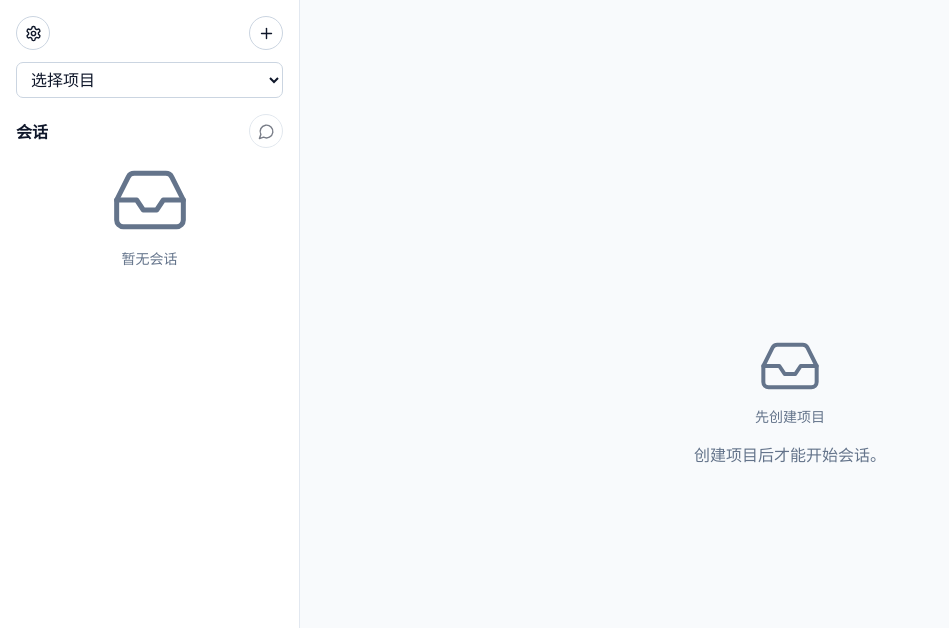
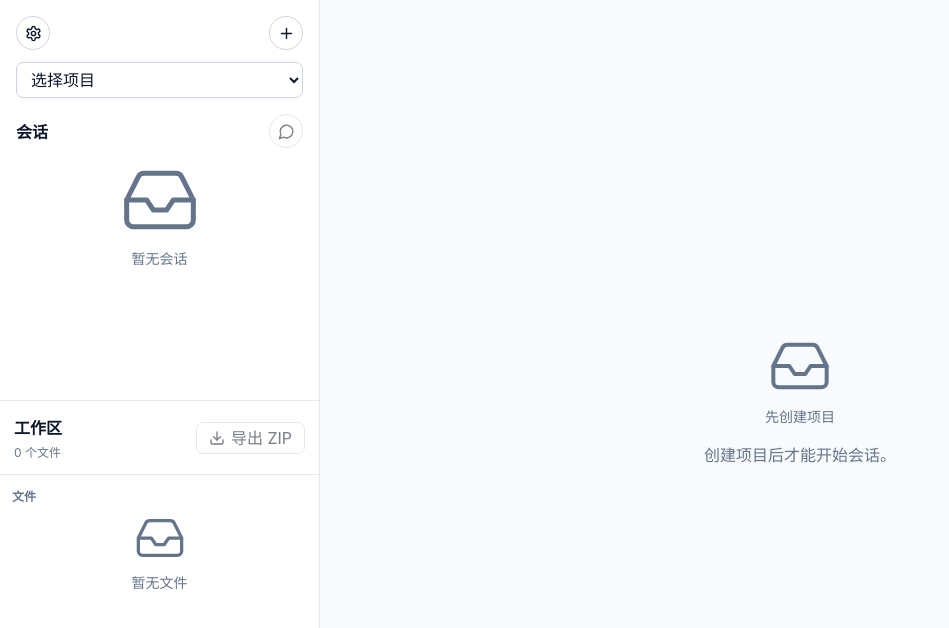
Before and after one commit to confusionWill/hpTry, a Vue app: page / in a window 1280 px wide. Shown: the top 628 px of the page, without its empty margins (0-949 px from the left). Built offline with nearby package versions, Linux system fonts and the light colour scheme.

Commit message:
页面框架调整

```diff
--- a/src/components/ChatPanel.vue
+++ b/src/components/ChatPanel.vue
@@ -137,8 +137,6 @@
             </UiButton>
           </div>
         </div>
-
-        <WorkspacePanel />
       </div>
     </template>
   </section>
@@ -153,7 +151,6 @@ import UiButton from '@/components/ui/UiButton.vue'
 import UiEmpty from '@/components/ui/UiEmpty.vue'
 import UiTextarea from '@/components/ui/UiTextarea.vue'
 import MarkdownPreview from '@/components/MarkdownPreview.vue'
-import WorkspacePanel from '@/components/WorkspacePanel.vue'
 import { AGENT_SYSTEM_PROMPT, CONVERSATION_TITLE_PROMPT } from '@/services/agent/prompts'
 import { ChatCompletionRequestError } from '@/services/openai'
 import { useAgentStore } from '@/stores/agent'
@@ -671,9 +668,4 @@ function handleComposerAction() {
   padding: 14px 18px;
 }
 
-@media (max-width: 1180px) {
-  .chat-panel__body {
-    min-width: 980px;
-  }
-}
 </style>
--- a/src/components/ProjectConversationSidebar.vue
+++ b/src/components/ProjectConversationSidebar.vue
@@ -263,12 +263,11 @@ async function confirmDeleteConversation(conversationId: string) {
 <style scoped>
 .sidebar {
   display: flex;
-  width: 300px;
-  min-width: 300px;
+  width: 100%;
+  min-width: 0;
   height: 100%;
   flex-direction: column;
   gap: 16px;
-  border-right: 1px solid var(--ui-border-color-light);
   background: var(--ui-bg-color);
   padding: 16px;
 }
--- a/src/components/WorkspacePanel.vue
+++ b/src/components/WorkspacePanel.vue
@@ -77,11 +77,11 @@ async function exportZip() {
 <style scoped>
 .workspace-panel {
   display: flex;
-  width: 380px;
-  min-width: 380px;
+  width: 100%;
+  min-width: 0;
   height: 100%;
   flex-direction: column;
-  border-left: 1px solid var(--ui-border-color-light);
+  border-top: 1px solid var(--ui-border-color-light);
   background: var(--ui-bg-color);
 }
 
@@ -127,8 +127,8 @@ async function exportZip() {
 
 @media (max-width: 1180px) {
   .workspace-panel {
-    width: 330px;
-    min-width: 330px;
+    width: 100%;
+    min-width: 0;
   }
 }
 </style>
--- a/src/locales/en.json
+++ b/src/locales/en.json
@@ -94,6 +94,7 @@
     "fileCount": "{count} files",
     "files": "Files",
     "preview": "Content",
+    "placeholder": "Middle placeholder",
     "emptyFiles": "No files yet",
     "emptyPreview": "Select a file to view content",
     "exportZip": "Export ZIP",
--- a/src/locales/zh-CN.json
+++ b/src/locales/zh-CN.json
@@ -94,6 +94,7 @@
     "fileCount": "{count} 个文件",
     "files": "文件",
     "preview": "内容",
+    "placeholder": "中间占位区",
     "emptyFiles": "暂无文件",
     "emptyPreview": "选择一个文件查看内容",
     "exportZip": "导出 ZIP",
--- a/src/views/AgentWorkspace.vue
+++ b/src/views/AgentWorkspace.vue
@@ -1,6 +1,9 @@
 <template>
   <main class="workspace">
-    <ProjectConversationSidebar @open-providers="providerDialogVisible = true" />
+    <aside class="workspace__left">
+      <ProjectConversationSidebar @open-providers="providerDialogVisible = true" />
+      <WorkspacePanel />
+    </aside>
 
     <section v-if="store.projects.length === 0 && !store.loading" class="project-empty">
       <UiEmpty :description="t('project.emptyTitle')">
@@ -9,6 +12,10 @@
     </section>
 
     <template v-else>
+      <section class="workspace__placeholder">
+        <UiEmpty :description="t('workspace.placeholder')" :image-size="72" />
+      </section>
+
       <ChatPanel />
     </template>
 
@@ -23,6 +30,7 @@ import { useI18n } from 'vue-i18n'
 import ChatPanel from '@/components/ChatPanel.vue'
 import ProjectConversationSidebar from '@/components/ProjectConversationSidebar.vue'
 import ProviderManager from '@/components/ProviderManager.vue'
+import WorkspacePanel from '@/components/WorkspacePanel.vue'
 import UiEmpty from '@/components/ui/UiEmpty.vue'
 import { useAgentStore } from '@/stores/agent'
 
@@ -37,15 +45,36 @@ onMounted(() => {
 
 <style scoped>
 .workspace {
-  display: flex;
+  display: grid;
+  grid-template-columns: 320px minmax(320px, 1fr) minmax(240px, 23vw);
   width: 100%;
   height: 100%;
   overflow: hidden;
 }
 
+.workspace__left {
+  display: grid;
+  min-width: 0;
+  min-height: 0;
+  border-right: 1px solid var(--ui-border-color-light);
+  background: var(--ui-bg-color);
+  grid-template-rows: minmax(0, 1fr) minmax(0, 1fr);
+}
+
+.workspace__placeholder {
+  display: grid;
+  min-width: 0;
+  min-height: 0;
+  border-right: 1px solid var(--ui-border-color-light);
+  background: var(--ui-bg-color-page);
+  place-items: center;
+}
+
 .project-empty {
   display: grid;
-  flex: 1;
+  min-width: 0;
+  min-height: 0;
+  grid-column: 2 / -1;
   place-items: center;
 }
 
@@ -56,6 +85,7 @@ onMounted(() => {
 
 @media (max-width: 1100px) {
   .workspace {
+    grid-template-columns: 320px 420px 240px;
     overflow: auto;
   }
 }
```
